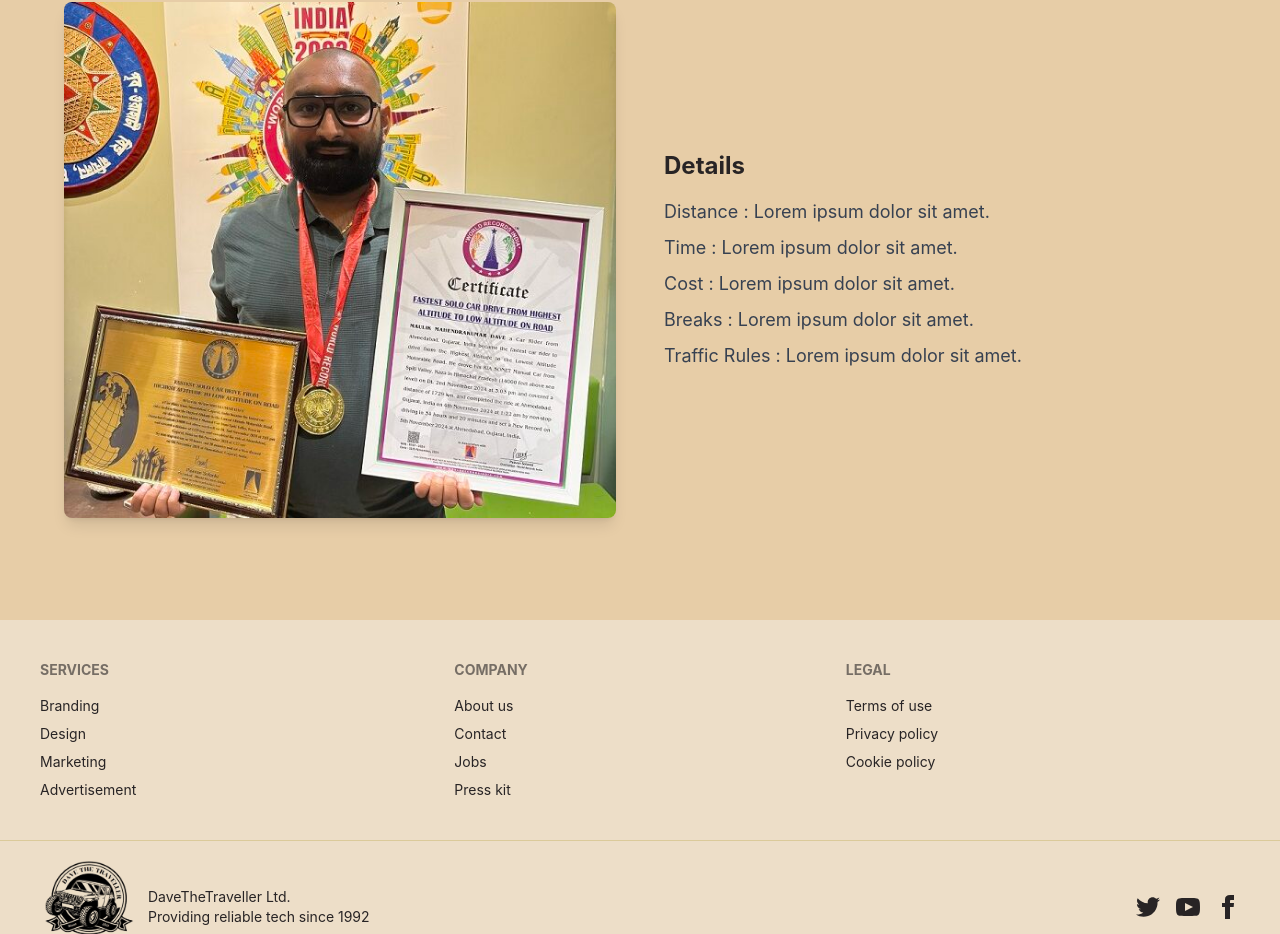
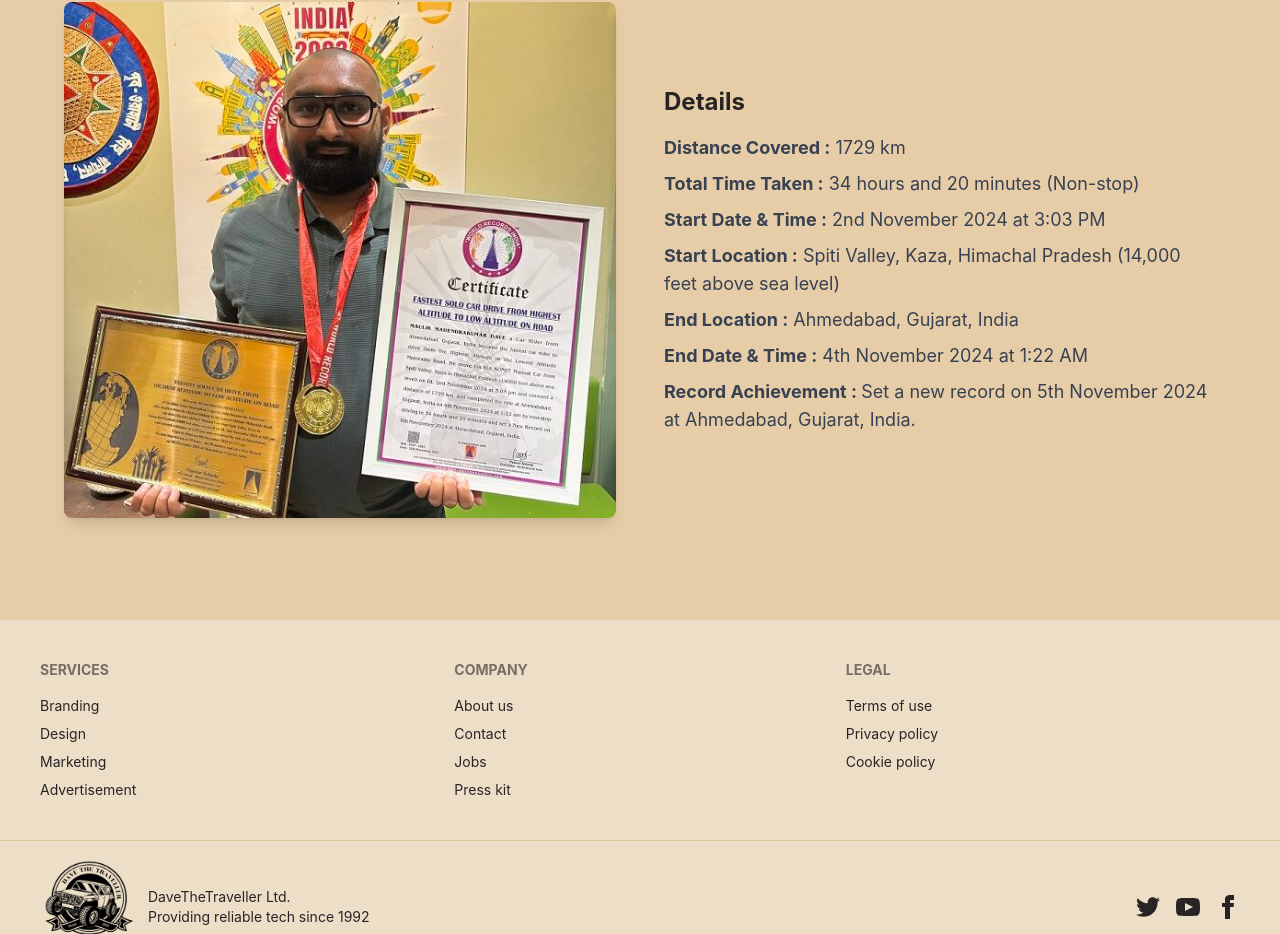
Before and after one commit to iamnihal21/DaveMExplores, a React (Create React App) app in the folder Frontend/: page / in a window 1280 px wide. Shown: the part 2140-3074 px from the top of the page. Built offline with nearby package versions, Linux system fonts and the light colour scheme.

Commit message:
Update worldrecord.jsx

```diff
--- a/Frontend/src/components/worldrecord.jsx
+++ b/Frontend/src/components/worldrecord.jsx
@@ -1,41 +1,3 @@
-// import React from "react";
-// import Trophy from "../assets/WorldRecords.jpg"; // Car image
-
-// export default function WorldRecordHolder() {
-//   return (
-//     <div className="min-h-screen bg-[#E7CDA7] flex flex-col items-center justify-center p-8">
-//       {/* Title */}
-//       <h1 className="text-4xl md:text-5xl font-bold text-black mb-8">
-//         World-record Holder
-//       </h1>
-
-//       {/* Main Content */}
-//       <div className="flex flex-col md:flex-row items-center gap-12 w-full max-w-6xl">
-//         {/* Left: Image */}
-//         <div className="w-full md:w-1/2 flex justify-center">
-//           <img
-//             src={Trophy} // Replace with the actual image URL or import
-//             alt="World Record Holder"
-//             className="rounded-lg shadow-lg max-w-full h-auto"
-//           />
-//         </div>
-
-//         {/* Right: Details */}
-//         <div className="w-full md:w-1/2 text-center md:text-left">
-//           <h2 className="text-2xl font-bold mb-4">Details</h2>
-//           <ul className="space-y-2 text-lg text-gray-700">
-//             <li>Distance : Lorem ipsum dolor sit amet.</li>
-//             <li>Time : Lorem ipsum dolor sit amet.</li>
-//             <li>Cost : Lorem ipsum dolor sit amet.</li>
-//             <li>Breaks : Lorem ipsum dolor sit amet.</li>
-//             <li>Traffic Rules : Lorem ipsum dolor sit amet.</li>
-//           </ul>
-//         </div>
-//       </div>
-
-//     </div>
-//   );
-// }
 import React from "react";
 import { motion } from "framer-motion"; // Importing Framer Motion
 import Trophy from "../assets/WorldRecords.jpg"; // Car image
@@ -83,35 +45,49 @@ export default function WorldRecordHolder() {
               animate={{ opacity: 1 }}
               transition={{ duration: 0.6, delay: 0.1 }}
             >
-              Distance : Lorem ipsum dolor sit amet.
+              <b> Distance Covered :</b> 1729 km
             </motion.li>
             <motion.li
               initial={{ opacity: 0 }}
               animate={{ opacity: 1 }}
               transition={{ duration: 0.6, delay: 0.2 }}
             >
-              Time : Lorem ipsum dolor sit amet.
+              <b>Total Time Taken :</b> 34 hours and 20 minutes (Non-stop)
             </motion.li>
             <motion.li
               initial={{ opacity: 0 }}
               animate={{ opacity: 1 }}
               transition={{ duration: 0.6, delay: 0.3 }}
             >
-              Cost : Lorem ipsum dolor sit amet.
+              <b>Start Date & Time :</b> 2nd November 2024 at 3:03 PM
+            </motion.li>
+            <motion.li
+              initial={{ opacity: 0 }}
+              animate={{ opacity: 1 }}
+              transition={{ duration: 0.6, delay: 0.3 }}
+            >
+              <b>Start Location :</b> Spiti Valley, Kaza, Himachal Pradesh (14,000 feet above sea level)
+            </motion.li>
+            <motion.li
+              initial={{ opacity: 0 }}
+              animate={{ opacity: 1 }}
+              transition={{ duration: 0.6, delay: 0.3 }}
+            >
+              <b>End Location :</b> Ahmedabad, Gujarat, India
             </motion.li>
             <motion.li
               initial={{ opacity: 0 }}
               animate={{ opacity: 1 }}
               transition={{ duration: 0.6, delay: 0.4 }}
             >
-              Breaks : Lorem ipsum dolor sit amet.
+              <b>End Date & Time :</b> 4th November 2024 at 1:22 AM
             </motion.li>
             <motion.li
               initial={{ opacity: 0 }}
               animate={{ opacity: 1 }}
               transition={{ duration: 0.6, delay: 0.5 }}
             >
-              Traffic Rules : Lorem ipsum dolor sit amet.
+              <b>Record Achievement : </b> Set a new record on 5th November 2024 at Ahmedabad, Gujarat, India.
             </motion.li>
           </ul>
         </motion.div>
```
